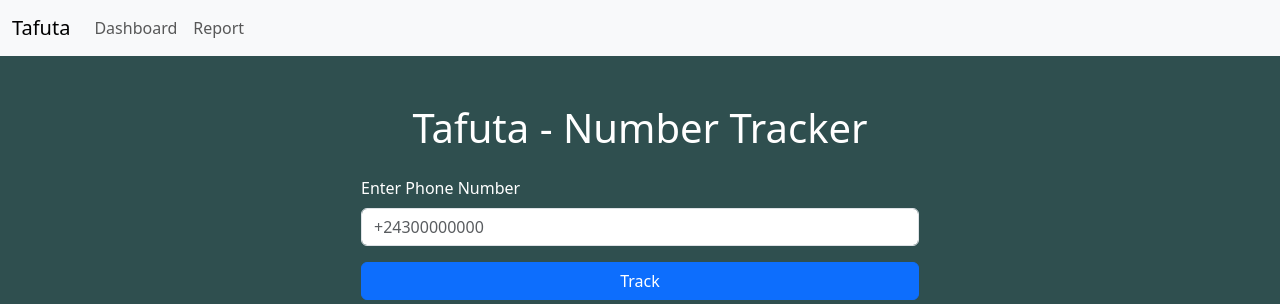
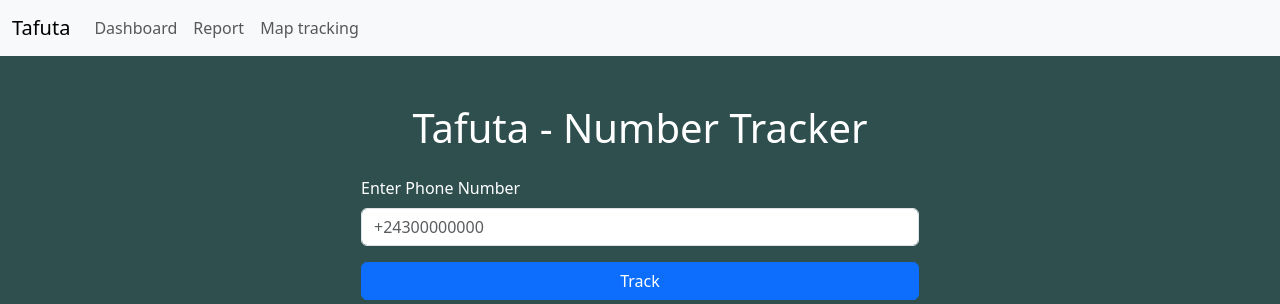
Before and after one commit to MarcelBag/tafuta, a Flask app: page /tracking in a window 1280 px wide. Shown: the top 304 px of the page. Run offline with Flask 3, Linux system fonts and the light colour scheme; a user stored in the database is signed in.

Commit message:
updating nav bar for all pages

```diff
--- a/backend/templates/Dashboard.html
+++ b/backend/templates/Dashboard.html
@@ -24,6 +24,9 @@
                         <ul class="navbar-nav me-auto">
                             <li class="nav-item">
                                 <a class="nav-link" href="/report">Report</a>
+                            </li>
+                            <li class="nav-item">
+                                <a class="nav-link" href="/track_map">Map tracking</a>
                             </li>
                     </ul>
                 </div>
--- a/backend/templates/index.html
+++ b/backend/templates/index.html
@@ -23,6 +23,9 @@
                     </li>
                     <li class="nav-item">
                         <a class="nav-link" href="/report">Reports</a>
+                    </li>
+                    <li class="nav-item">
+                        <a class="nav-link" href="/track_map">Map tracking</a>
                     </li>
                 </ul>
                 <div class="d-flex">
--- a/backend/templates/report.html
+++ b/backend/templates/report.html
@@ -23,6 +23,9 @@
                         <ul class="navbar-nav me-auto">
                             <li class="nav-item">
                                 <a class="nav-link" href="/tracking">Tracking</a>
+                            </li>
+                            <li class="nav-item">
+                                <a class="nav-link" href="/trac_map">Map tracking</a>
                             </li>
                     </ul>
                 </div>
--- a/backend/templates/track.html
+++ b/backend/templates/track.html
@@ -23,6 +23,9 @@
                         <ul class="navbar-nav me-auto">
                             <li class="nav-item">
                                 <a class="nav-link" href="/report">Report</a>
+                            </li>
+                            <li class="nav-item">
+                                <a class="nav-link" href="/trac_map">Map tracking</a>
                             </li>
                     </ul>
                 </div>
```
Also changed, not shown: backend/templates/track_map.html (+3 -4 lines).
